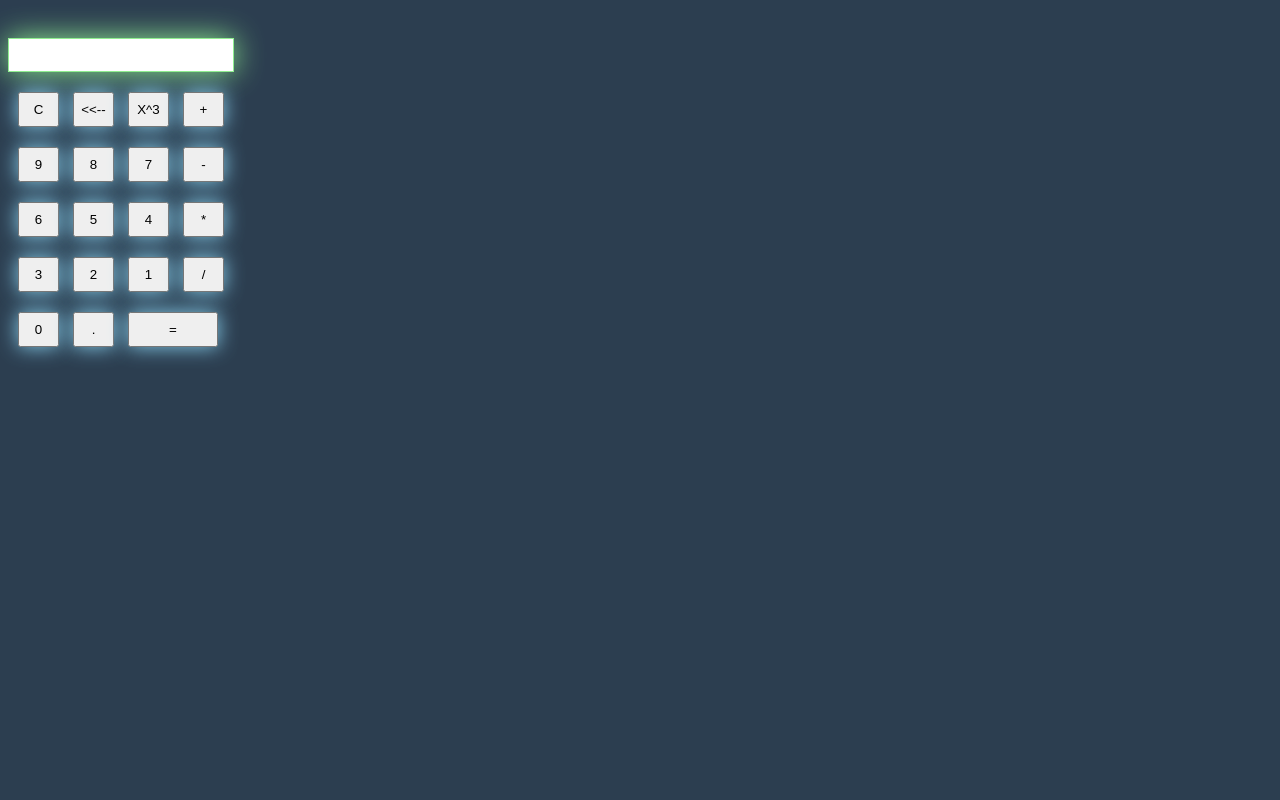
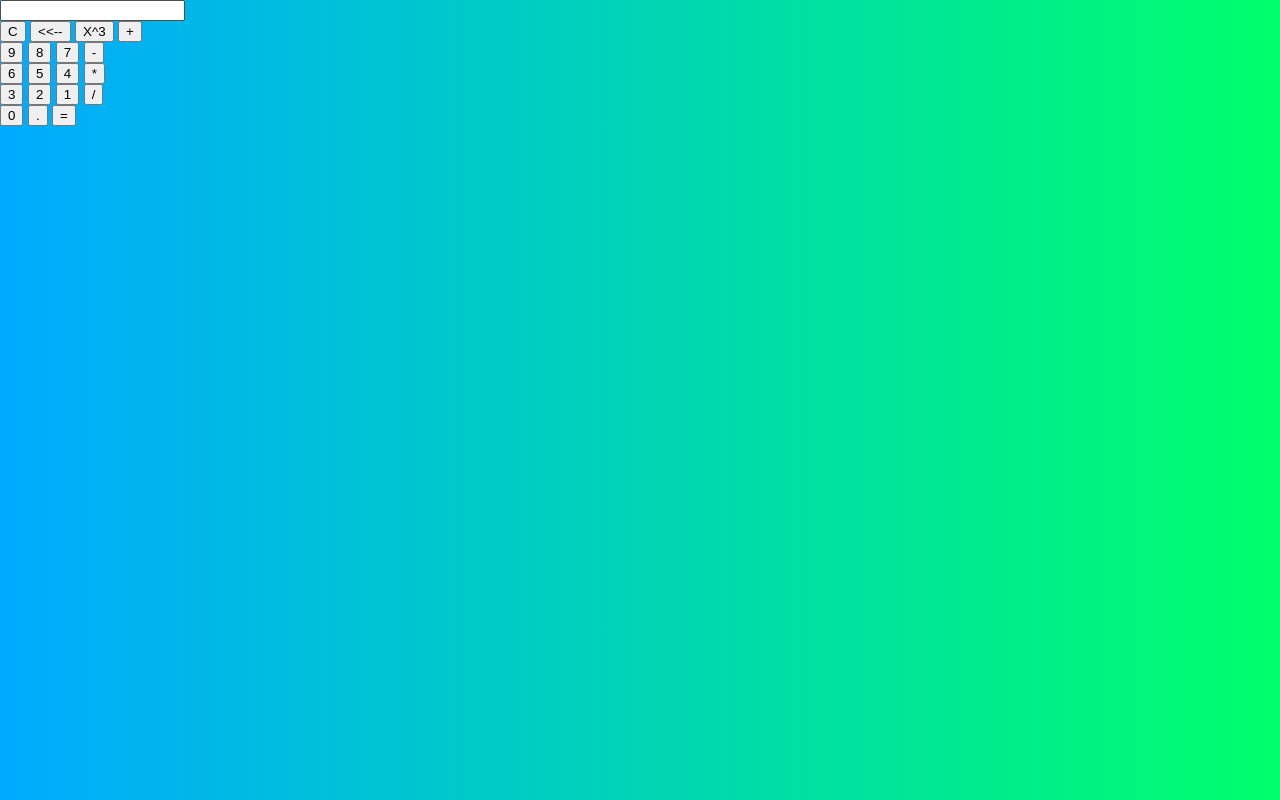
Before and after one commit to A-Kiwams/HTML5-CALCULATOR, a plain HTML site: page index.html in a window 1280 px wide. Drawn offline with Linux system fonts and the light colour scheme.

Commit message:
Update style.css

```diff
--- a/style.css
+++ b/style.css
@@ -1,52 +1,58 @@
-body{
-    background: #2c3e50;
+*, *::before, *::after {
+    box-sizing: border-box;
+    font-family: Gotham Rounded, sans-serif;
+    font-weight: normal;
   }
 
-#html5Calculator{
-    width: 250px;
-    height: 350px;
-    border: 5px solid black;
-    text-align: center;
-    background: #34495e;
-    margin: 150px auto;
-    box-shadow: 0px 0px 20px #bdc3c7;
+  body {
+    padding: 0;
+    margin: 0;
+    background: linear-gradient(to right, #00AAFF, #00FF6C);
   }
 
-#display{
-    margin-top: 30px;
-    margin-bottom: 20px;
-    width: 220px;
-    height: 30px;
-    border: 1px solid lightgreen;
-    box-shadow: 0px 0px 30px lightgreen;
-    text-align: right;
-    font: 20px bold;
-    color: silver;
+  .calculator-grid {
+    display: grid;
+    justify-content: center;
+    align-content: center;
+    min-height: 100vh;
+    grid-template-columns: repeat(4, 100px);
+    grid-template-rows: minmax(120px, auto) repeat(5, 100px);
   }
 
-#keys{
-    width: 41px;
-    height: 35px;
-    margin-left: 10px;
-    margin-bottom: 20px;
-    box-shadow: 0px 0px 20px skyblue;
+  .calculator-grid > button {
     cursor: pointer;
+    font-size: 2rem;
+    border: 1px solid white;
+    outline: none;
+    background-color: rgba(255, 255, 255, .75);
   }
 
-#keys:hover{
-    background: yellow;
-    font-weight: bold;
+  .calculator-grid > button:hover {
+    background-color: rgba(255, 255, 255, .9);
   }
 
-#equal{
-    width: 90px;
-    height: 35px;
-    margin-left: 10px;
-    margin-bottom: 20px;
-    box-shadow: 0px 0px 20px skyblue;
-    cursor: pointer;
+  .span-two {
+    grid-column: span 2;
   }
-#equal:hover{
-    background: yellow;
-    font-weight: bold;
+
+  .output {
+    grid-column: 1 / -1;
+    background-color: rgba(0, 0, 0, .75);
+    display: flex;
+    align-items: flex-end;
+    justify-content: space-around;
+    flex-direction: column;
+    padding: 10px;
+    word-wrap: break-word;
+    word-break: break-all;
   }
+
+  .output .previous-operand {
+    color: rgba(255, 255, 255, .75);
+    font-size: 1.5rem;
+  }
+
+  .output .current-operand {
+    color: white;
+    font-size: 2.5rem;
+  }
```
Lines whose indentation alone changed are shown as unchanged.
